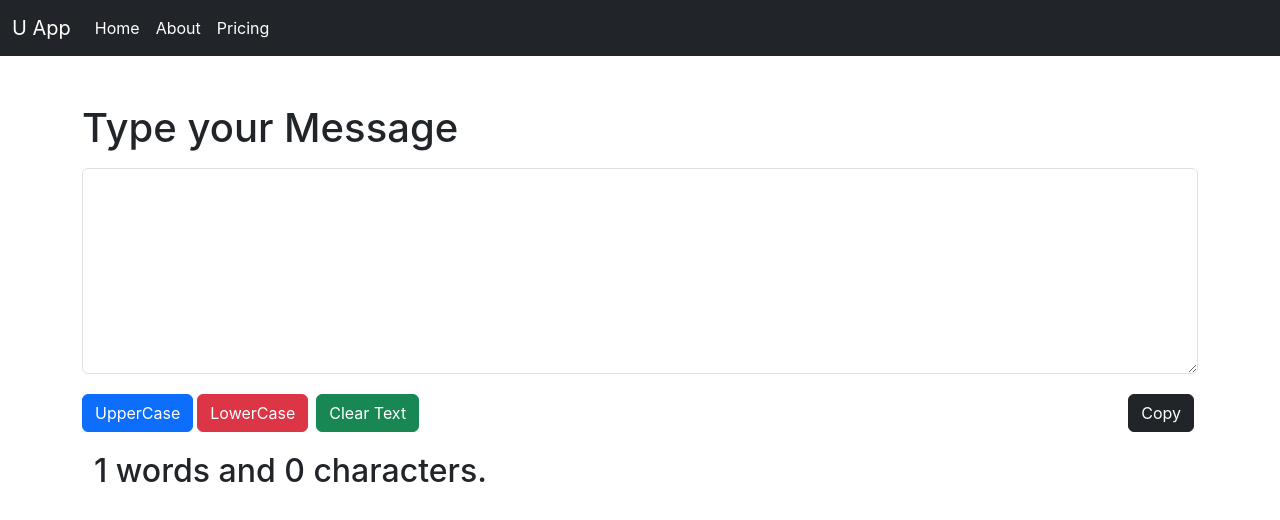
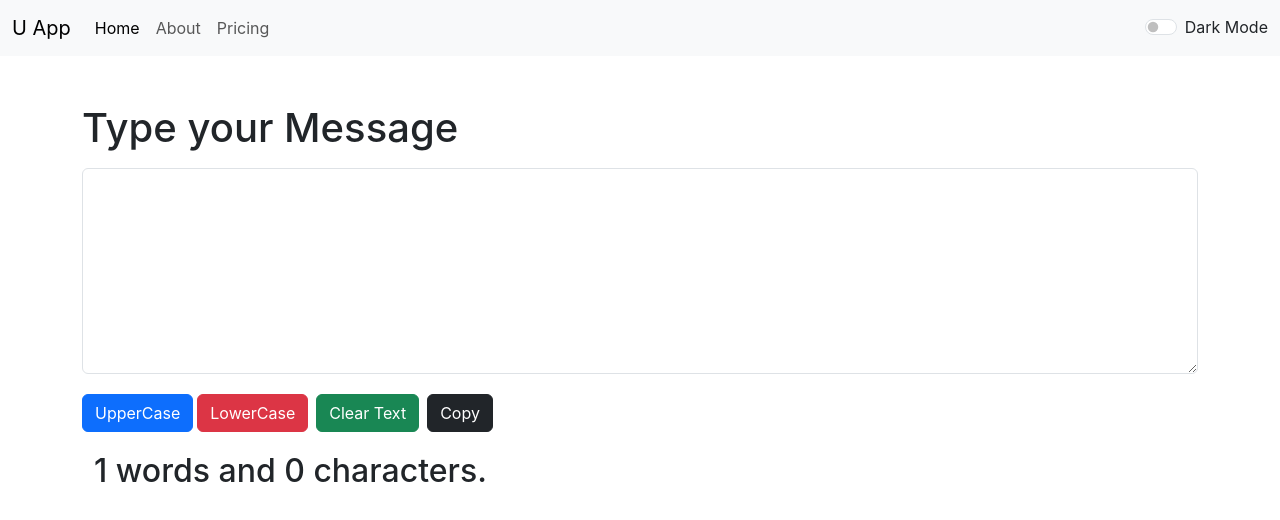
Before and after one commit to uzairsaleem36/React-App, a React (Create React App) app: page / in a window 1280 px wide. Shown: the top 520 px of the page. Built offline with nearby package versions, Linux system fonts and the light colour scheme.

Commit message:
Dark Mode Added

```diff
--- a/src/App.js
+++ b/src/App.js
@@ -7,11 +7,25 @@ import React, { useState } from "react";
 
 function App() {
 
-  const [mode, setMode] = useState('dark')
+  const [mode, setMode] = useState('light')
+
+
+
+  const toggleMode = ()=>{
+    if (mode === 'light'){
+      setMode ('dark')
+      document.body.style.backgroundColor="gray"
+    }
+
+    else{
+      setMode ('light')
+      document.body.style.backgroundColor="white"
+    }
+  }
 
   return (
     <>
-      <Navbar title="U App" mode={mode} />
+      <Navbar title="U App" mode={mode} toggleMode={toggleMode} />
 
       <div className="container my-5">
         <TextForm heading="Type your Message" />
--- a/src/componets/Navbar.js
+++ b/src/componets/Navbar.js
@@ -6,7 +6,7 @@ export default function Navbar(props) {
     <div>
       <nav className={`navbar navbar-expand-lg navbar-${props.mode} bg-${props.mode}`}>
         <div className="container-fluid">
-          <a className="navbar-brand text-white" href="#">
+          <a className="navbar-brand" href="#">
             {props.title}
           </a>
           <button
@@ -24,7 +24,7 @@ export default function Navbar(props) {
             <ul className="navbar-nav">
               <li className="nav-item">
                 <a
-                  className="nav-link active text-white"
+                  className="nav-link active"
                   aria-current="page"
                   href="#"
                 >
@@ -32,22 +32,21 @@ export default function Navbar(props) {
                 </a>
               </li>
               <li className="nav-item">
-                <a className="nav-link text-white" href="#">
+                <a className="nav-link" href="#">
                   About
                 </a>
               </li>
               <li className="nav-item">
-                <a className="nav-link text-white" href="#">
+                <a className="nav-link" href="#">
                   Pricing
                 </a>
               </li>
-              {/* <li className="nav-item">
-                <a className="nav-link disabled" aria-disabled="true">
-                  Disabled
-                </a>
-              </li> */}
             </ul>
           </div>
+              <div className={`form-check form-switch text-${props.mode==='light'? 'dark' : 'light'}`}>
+                  <input className="form-check-input" onClick={props.toggleMode} type="checkbox" role="switch" id="flexSwitchCheckDefault"/>
+                  <label className="form-check-label" htmlFor="flexSwitchCheckDefault">Dark Mode</label>
+              </div>
         </div>
       </nav>
     </div>
--- a/src/componets/Text.js
+++ b/src/componets/Text.js
@@ -3,14 +3,14 @@ import React, { useState } from "react";
 export default function TextForm(props) {
   const [text, setText] = useState("");
 
-  const myhandle = () => {
+  const UpperCase = () => {
     console.log("Clicked")
     let newtext = text.toUpperCase();
     setText(newtext)
 
   }
 
-  const down = () => {
+  const LowerCase = () => {
     console.log("Clicked")
     let newtext1 = text.toLowerCase();
     setText(newtext1)
@@ -23,16 +23,16 @@ export default function TextForm(props) {
     setText(event.target.value);
   }
 
-  const end = () => {
+  const ClearText = () => {
     console.log("Clicked");
     setText("");
   }
 
-  const handlecopy = () => {
-    let txt = document.getElementById("mybox")
-    txt.select();
-    navigator.clipboard.writeText(txt);
+  const CopyText = () => {
+    let text = document.getElementById("mybox").value
+    navigator.clipboard.writeText(text);
   };
+
 
   // const handlePaste = () => {
   //   let t = document.getElementById("mybox")
@@ -47,10 +47,10 @@ export default function TextForm(props) {
         <textarea className="form-control" value={text} onChange={handleOnChange} id="mybox" rows="8"></textarea>
       </div>
 
-      <button className="btn btn-primary" onClick={myhandle}>UpperCase</button>
-      <button className="btn btn-danger m-1" onClick={down}>LowerCase</button>
-      <button className="btn btn-success m-1" onClick={end}>Clear Text</button>
-      <button className="btn btn-dark m-1" style={{ float: "right" }} onClick={handlecopy}>Copy</button>
+      <button className="btn btn-primary" onClick={UpperCase}>UpperCase</button>
+      <button className="btn btn-danger m-1" onClick={LowerCase}>LowerCase</button>
+      <button className="btn btn-success m-1" onClick={ClearText}>Clear Text</button>
+      <button className="btn btn-dark m-1" onClick={CopyText}>Copy</button>
       {/* <button className="btn btn-dark m-1" style={{ float: "right" }} onClick={handlePaste}>Paste</button> */}
 
 
```
